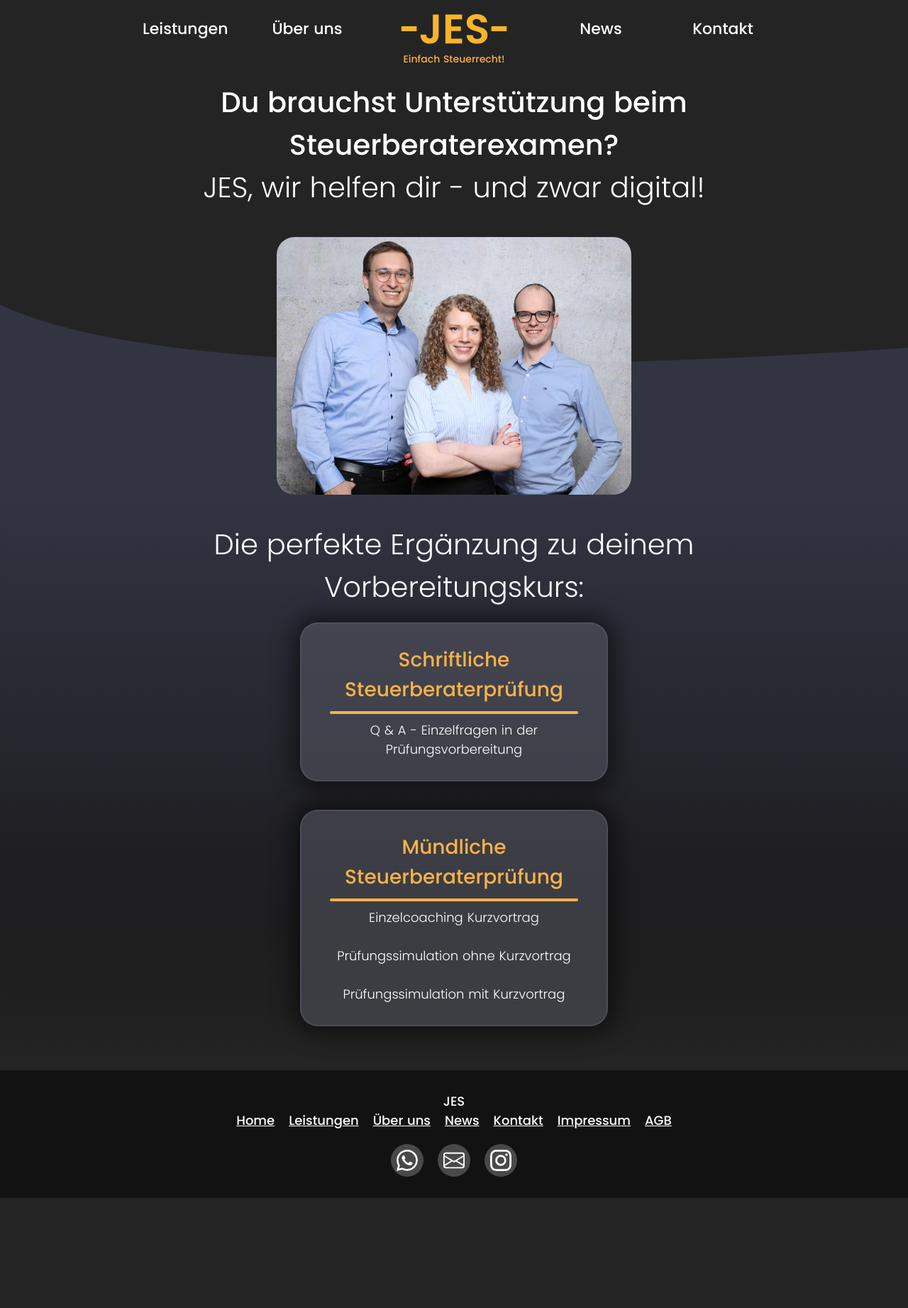
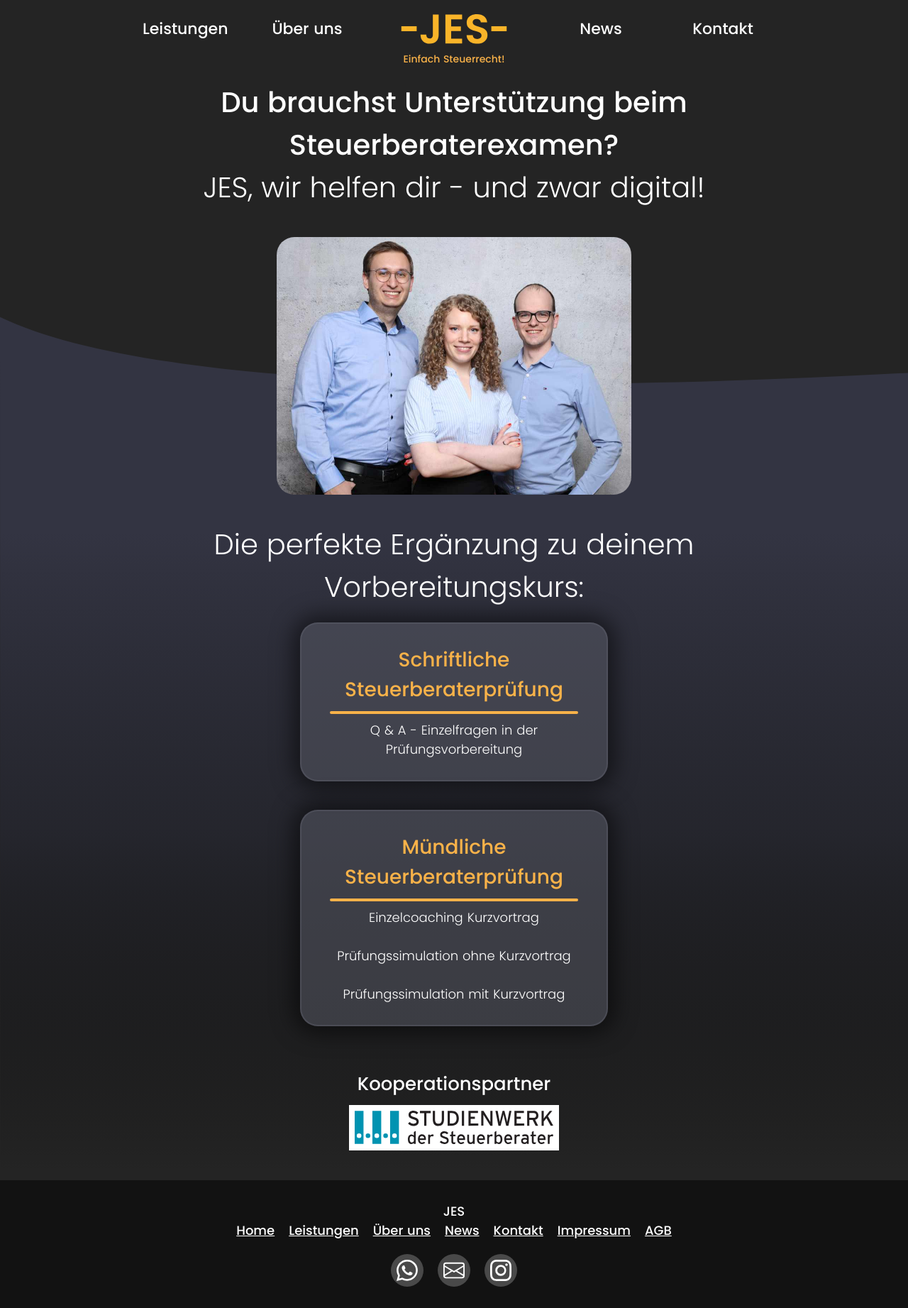
Before and after one commit to Hangman/jespage, a Jekyll site: the page built from index.md, in a window 1280 px wide. Shown: the whole page at 71% size. Built offline with Jekyll 4.4.1, drawn with Linux system fonts in a browser that asks for light colours; before the commit the page ends 1688 px from its top, so only the background shows below that.

Commit message:
Studienwerk logo on home.html
Signed-off-by: Matthias <webmaster@pottgames.de>

```diff
--- a/_layouts/home.html
+++ b/_layouts/home.html
@@ -31,4 +31,17 @@ layout: default
   <hr class="invisible-hr" />
   <hr class="invisible-hr" />
   <hr class="invisible-hr" />
+
+  <div class="block-container">
+    <div class="coop-container">
+      <p>Kooperationspartner</p>
+      <div class="logo-studienwerk-container">
+        <a href="https://www.studienwerk.de" id="logo-studienwerk"></a>
+      </div>
+    </div>
+  </div>
+
+  <hr class="invisible-hr" />
+  <hr class="invisible-hr" />
+  <hr class="invisible-hr" />
 </div>
--- a/assets/css/main.css
+++ b/assets/css/main.css
@@ -744,6 +744,37 @@ table.block-table thead th {
   color: var(--primary-color);
 }
 
+.coop-container {
+  display: flex;
+  justify-content: center;
+  flex-direction: column;
+  flex-wrap: wrap;
+  align-items: center;
+  align-content: space-around;
+  gap: 10px;
+}
+
+.coop-container p {
+  font-size: 26px;
+}
+
+.logo-studienwerk-container {
+  background-color: #FFFFFF;
+  padding-left: 5px;
+  padding-right: 5px;
+  padding-top: 8px;
+  padding-bottom: 8px;
+}
+
+#logo-studienwerk {
+  display: block;
+  min-width: 286px;
+  min-height: 48px;
+  background: url("{{ site.baseurl }}/assets/images/logo-studienwerk.svg") no-repeat;
+  background-position: center;
+  background-size: contain;
+}
+
 @media screen and (max-width: 930px) {
   h1 {
     font-size: 30px;
```
Also changed, not shown: assets/images/logo-studienwerk.svg (added).
